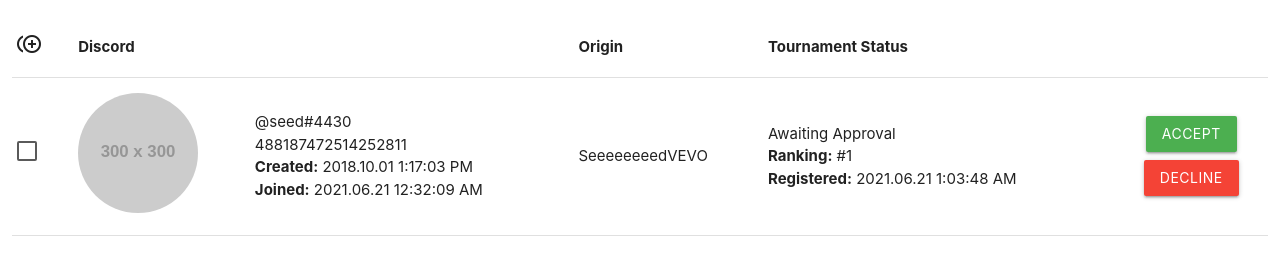
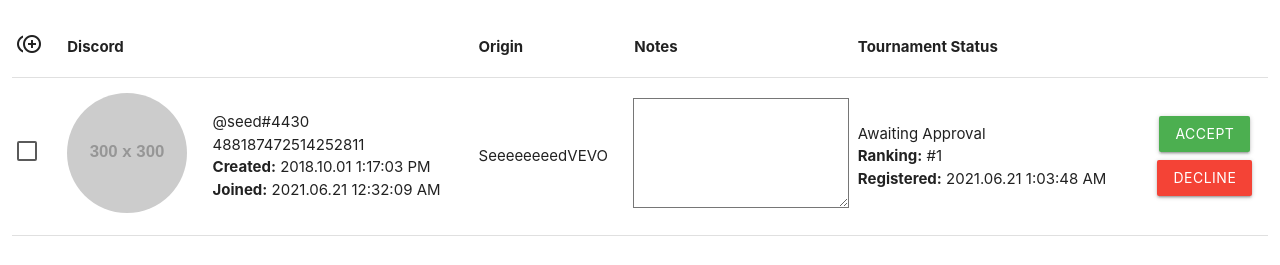
Before and after one commit to jylescoad-ward/apexBot, an Electron app: page src/index.html in a window 1280 px wide. Shown: the part 149-414 px from the top of the page. Drawn offline with Linux system fonts and the light colour scheme; placeholder pictures from the web are drawn by us.

Commit message:
Added Notes Column

```diff
--- a/css/Tab_Participants.css
+++ b/css/Tab_Participants.css
@@ -7,3 +7,14 @@
 	text-align: center;
 	margin: 8px 4px;
 }
+.TabContent.Participants td.Notes {
+	padding: 0;
+	padding: 4px;
+
+	max-height: 140px;
+	max-width: 200px;
+}
+.TabContent.Participants td.Notes textarea {
+	height: 100%;
+	width: 100%;
+}
--- a/src/index.html
+++ b/src/index.html
@@ -33,6 +33,7 @@
 							<th>Discord</th>
 							<th></th>
 							<th>Origin</th>
+							<th>Notes</th>
 							<th>Tournament Status</th>
 							<th></th>
 						</tr>
@@ -58,6 +59,9 @@
 							</td>
 							<td>
 								SeeeeeeeedVEVO
+							</td>
+							<td class="Notes">
+								<textarea rows="6"></textarea>
 							</td>
 							<td>
 								<ul class="TournamentStatus">
```
